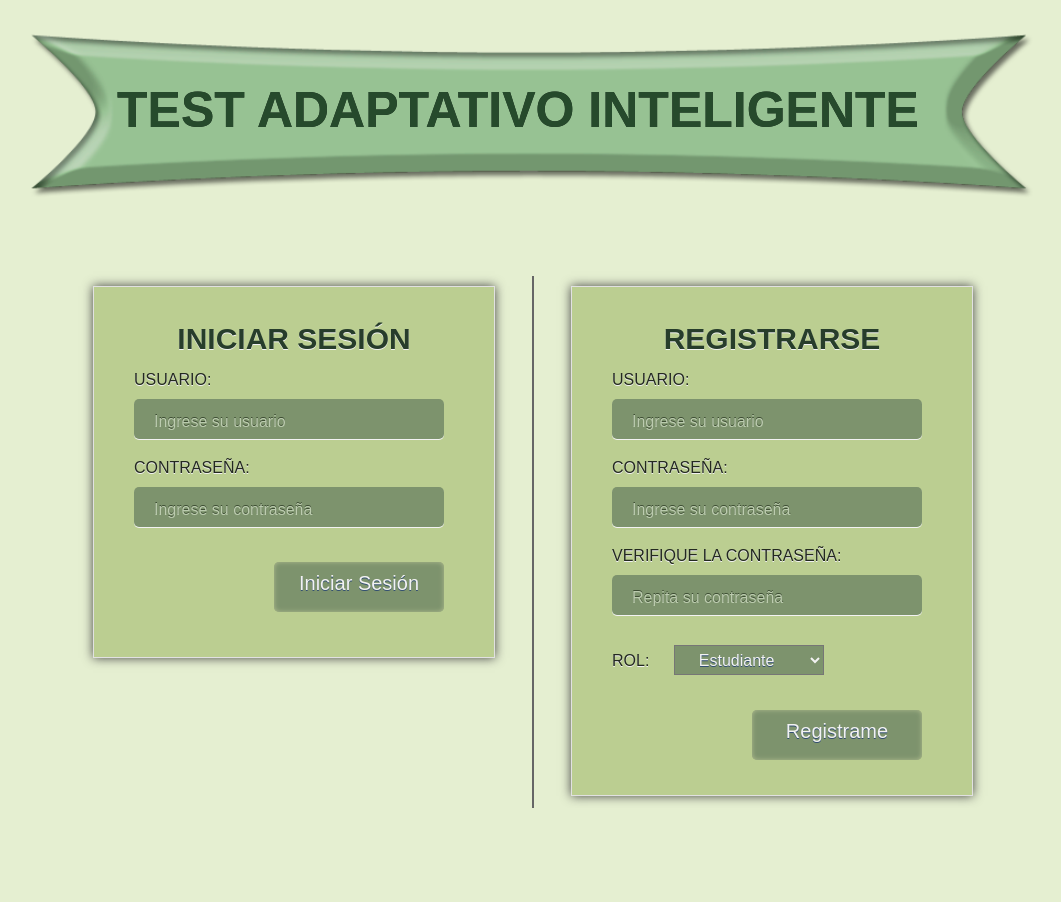
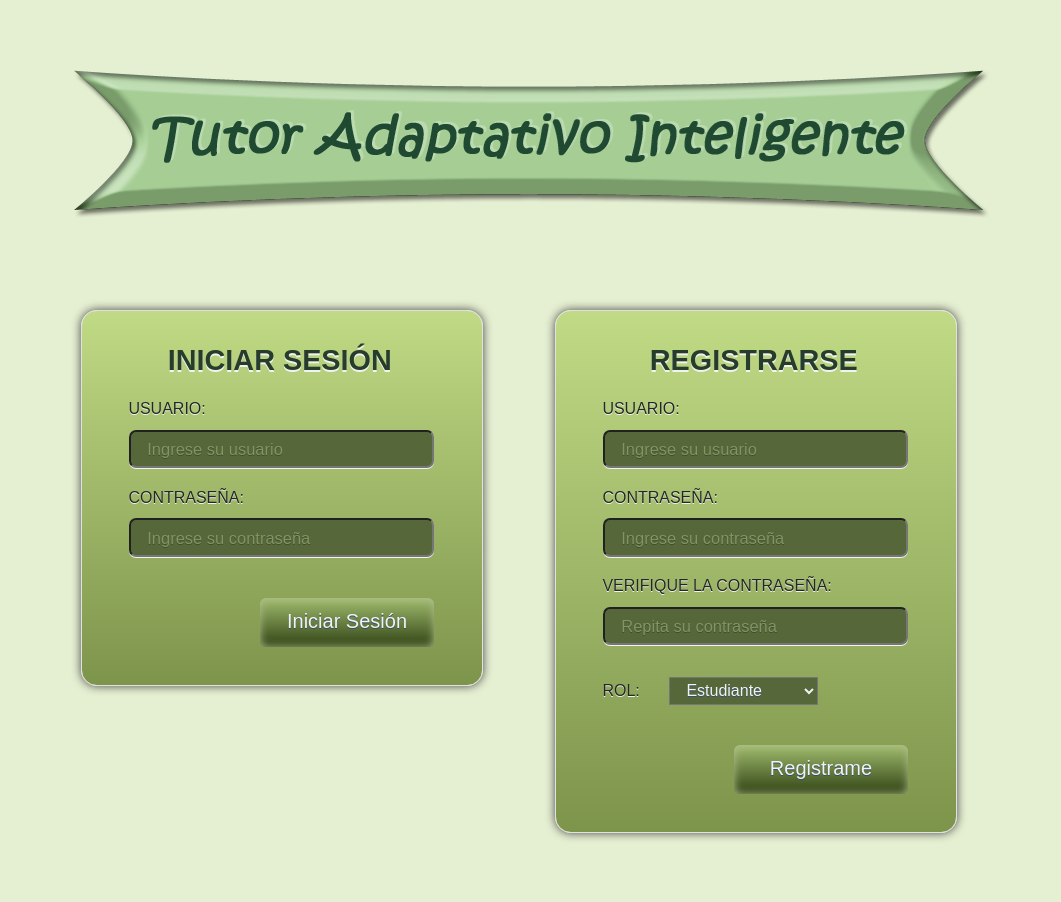
Before and after one commit to jcliberatol/relational-tai-software-engineering, a PHP site: page /index.html in a window 1280 px wide. Shown: the whole page, without its empty margins (107-1168 px from the left). Before the commit the page ends 808 px from the top, so only its background shows below. Run offline with PHP 8.4, Linux system fonts and the light colour scheme.

Commit message:
*Bueno puse como m?s bonito y ordenado el css *Agregue cosillas para mejorar la compatibiliad, sin embargo, aun no tengo la certeza de en que versiones de los diferentes navegadores funcione... *vale la pena lo revise en chrome o firefox (versiones recientes) y compare con una antigua para ver las diferencias...

```diff
--- a/Login/LoginDesign.css
+++ b/Login/LoginDesign.css
@@ -6,179 +6,215 @@
         Purpose of the stylesheet follows.
 */
 
+/*---------------------------------------------------------*/
+/*codigo para resetear estilos css en todos los navegadores*/
+/*-fija estandares iniciales iguales para todos los naveg.-*/
+
 root {
     display: block;
 }
+
+html, body, div, span, applet, object, iframe, h1, h2, h3, h4, h5, h6, p,
+blockquote, pre, a, abbr, acronym, address, big, cite, code, del, dfn, em,
+img, ins, kbd, q, s, samp, small, strike, strong, sub, sup, tt, var, b,
+u, i, center, dl, dt, dd, ol, ul, li, fieldset, form, label, legend,
+table, caption, tbody, tfoot, thead, tr, th, td, article, aside, canvas,
+details, embed, figure, figcaption, footer, header, hgroup, menu, nav,
+output, ruby, section, summary, time, mark, audio, video {
+	margin: 0;
+	padding: 0;
+	border: 0;
+	font-size: 100%;
+	font: inherit;
+	vertical-align: baseline;
+}
+
 body, div, h1, form, fieldset, input, textarea {
-	margin: 0; padding: 0; border: 0; outline: none;
+	outline: none;
+}
+
+article, aside, details, figcaption, figure,
+footer, header, hgroup, menu, nav, section {
+	display: block;
 }
 
 html {
 	height: 100%;
 }
 
+ol, ul {
+	list-style: none;
+}
+
+blockquote, q {
+	quotes: none;
+}
+
+blockquote:before, blockquote:after,
+q:before, q:after {
+	content: '';
+	content: none;
+}
+
+table {
+	border-collapse: collapse;
+	border-spacing: 0;
+}
+
+/*---------------------------------------------------------*/
+/*---------------PAGINA LOGIN Y REGISTRO-------------------*/
+/* ------- em = 1÷16 × tamaño deseado en píxeles --------- */
+
 body {
         background: #e5efd1; /*color fondo*/
+        font-size: 1em;
 	font-family: sans-serif;
+        line-height: 1;
+        /*margin: auto;*/
 }
 
+/*----------Titulo Tutor Adaptativo Inteligente----------*/
 .cuadroTitulo {
-        min-width: 1000px; max-width: 1000px; height:190px;
-        margin: auto; padding: 23px 5px;
+        min-width: 62.5em; max-width: 62.5em; height:11.875em;
+        margin: 1.6em auto auto auto; padding: 1.44em 0.31em;
 
-        background-image: url(imagenes/cuadroTitulo.png);
+        background-image: url(imagenes/Titulo-KristenITC.png);
         background-repeat: no-repeat;
         background-position: center;
-}
-
-#Columnas {
-        height: auto; min-width: 960px; max-width: 960px;
-        margin: 40px auto 60px auto;
-
-        /*definición de columnas*/
-        column-count: 2;
-        -webkit-column-count: 2;
-        -moz-column-count: 2;
-        -o-column-count: 2;
-
-          /*Espacio entre columnas*/
-        column-gap: normal; /*1em;*/
-        -webkit-column-gap: auto; /*1em;*/
-        -moz-column-gap: 1em;/* 2em;*/
-        -o-column-gap: auto; /*1em;*/
-
-         /*Agrega una barra solida de color*/
-        column-rule: 2px solid #666;
-        -webkit-column-rule: 2px solid #666;
-        -moz-column-rule: 3px solid #666;
-        -o-column-rule: 2px solid #666;
+        position: relative;
 
 }
 
-#login {
-        float:left;
-        min-height: 300px; height:  300px;
-        min-width: 350px; width: 350px;
-        margin:  10px auto 152px 40px; padding: 35px 25px;
-
-	background: #bbce91; border: 1px solid #e1e1e1;  /*color cuadro / color linea*/
-	-moz-box-shadow: 0px 0px 10px #444; /*sombra cuadro mozilla*/
-	-webkit-box-shadow: 0px 0px 10px #444; /*sombra cuadro en vabegadores webkit*/
+/*Contenedor: contiene la columna "login" y la columna "registro"*/
+#layout {
+        width: 62.5em; min-width: 62.5em; height: 40em;
+        margin: 0 auto;
 }
 
-#registro {
-        float:left;
-        min-width: 240px; width: 350px;
-        margin: 10px auto 10px 30px; padding: 35px 25px;
+/*--------------Columnas login y registro--------------*/
+#login, #registro
+{
+        background-color: #b3c981;
+        float: left;
+        width: 20em;
+        margin: 3em 1.5em 2em 3em;
+        padding: 2.2em  3em 2em 2em;
+        border-left: 0.06em solid #9bab79;
+        border-top: 0.06em solid #9bab79;
+        border-right: 0.18em solid #859367;
+        border-bottom: 0.18em solid #859367;
+}
+.boxshadow #login, .boxshadow #registro
+{
+        background-color: #afc779; border: 0.06em solid #e1e1e1;  /*color cuadro / color linea*/
+	-moz-box-shadow: 0em 0em 0.62em #444; /*sombra cuadro mozilla*/
+	-webkit-box-shadow: 0em 0em 0.62em #444; /*sombra cuadro en vabegadores webkit*/
 
-	background: #bbce91; border: 1px solid #e1e1e1;  /*color cuadro/borde*/
-	-moz-box-shadow: 0px 0px 10px #444; /*sombra cuadro mozilla*/
-	-webkit-box-shadow: 0px 0px 10px #444; /*sombra cuadro en vabegadores webkit*/
+        background: -moz-linear-gradient(top, #cce98b 0%, #8da655 100%); /* firefox */
+	background: -webkit-gradient(linear, left top, left bottom, color-stop(0%,#c0da85), color-stop(100%,#7d944b));
+}
+.borderradius #login, .boxshadow #registro {
+    	border-radius: 1em;
+        -moz-border-radius: 1em;
+        -webkit-border-radius: 1em;
 }
 
-h1 {
-        min-width: 820px; width:820px; height:60px;
-        margin: auto; padding: 8px 75px;
+/*-----Estilo letra h2 = títulos de los formularios-----*/
+h2 {
+        margin: 0 0 0.93em 0.4em;
 
-        /*border: 1px solid #000;  */ /*ayuda a visualizar espacio que ocupa*/
-
-        font-size: 50px; color: #264a2c; text-align: center;
-        margin: 50px 0 0 0px;
-        text-transform: uppercase; text-shadow: 0 0 0 #1a261c;
-
-
+        font-size: 1.8em; color: #273d2b; text-align: center;
+        text-transform: uppercase; font-weight: 600;
+        text-shadow: 0em 0.062em 0em #f2f2f2;
 }
 
-h2 {
-	font-size: 30px; color: #273d2b; text-align: center;
-        margin: 0 0 15px 0;
-        text-transform: uppercase; text-shadow: 0px 1px 0px #f2f2f2;
+/*-----------definicion de estilo de etiqueta-----------*/
+label {
+        width: 14.8em;
+        min-width: 14.8em;
+        margin: auto 0.9em;
+
+	font-size: 1em; color: #232920; text-align: left;
+        font-family: sans-serif; font-weight: 300;
+        text-transform: uppercase;
+        /*background: #ccc;*/
+}
+.textshadow label {
+        text-shadow: 0em 0.0625em 0em #f2f2f2;
 }
 
-label {
-	/*float: left;*/
-        width: 400px;
-        margin: 10px 10px 7px 15px;
-	font-size: 16px; color: #232920; text-align: left;
-	text-transform: uppercase; text-shadow: 0px 1px 0px #f2f2f2;
+/*------------definicion cuadros de entrada------------*/
+input {
+	width: 16.1em; height: 1.8em;
+        margin:  0.75em 0em 1.30em 0.9em;
+        padding: 0.2em 1.2em 0.1em 1em;
+
+	background: #566839;
+
+	font-family: sans-serif; font-size: 1.03em;
+        color: #f2f2f2; text-transform: none;
+}
+.borderradius input {
+    	border-radius: 0.43em;
+        -moz-border-radius: 0.43em;
+        -webkit-border-radius: 0.43em;
+}
+.boxshadow input {
+    	-moz-box-shadow: 0em 0.062em 0em #f2f2f2;
+        -webkit-box-shadow: 0em 0.062em 0em #f2f2f2;
+}
+.textshadow input {
+        text-shadow: 0em -0.062em 0em #334f71;
+}
+input::-webkit-input-placeholder  {
+    	color: #829462; text-shadow: 0em 0.06em 0em #3e4e34;
+}
+input:-moz-placeholder {
+	    color: #829462; text-shadow: 0em 0.06em 0em #3e4e34;
 }
 
-input {
-	width: 270px; height: 35px;
-        margin: 10px 0px 20px 15px; padding: 5px 20px 0px 20px;
+/*-----------------definicion de boton-----------------*/
+a.boton{
+        float:right;
+        display: block; width: 7.5em; height: 1.2em;
+	padding: 0.62em 0.62em 0.62em 0.62em;
+        margin: 1em auto 0.3em 7.2em;
 
-	background: #7d936d;
-
-	border-radius: 5px;
-        -moz-border-radius: 3px;
-        -webkit-border-radius: 5px;
-
-	-moz-box-shadow: 0px 1px 0px #f2f2f2;
-        -webkit-box-shadow: 0px 1px 0px #f2f2f2;
-
-	font-family: sans-serif; font-size: 16px; color: #f2f2f2;
-        text-transform: none; text-shadow: 0px -1px 0px #334f71;
-}
-input::-webkit-input-placeholder  {
-    	color: #bcccaf; text-shadow: 0px -1px 0px #3e4e34;
-}
-input:-moz-placeholder {
-	    color: #bcccaf; text-shadow: 0px 1px 0px #3e4e34;
-}
-
-/* CAMBIÉ ESTE OBJETO ""INPUT SUBMIT"" POR UN ENLACE DE CLASE BOTON*/
-/*
-input[type=submit] {
-        float: right;
-	width: 150px; height: 48px;
-        margin: 15px 25px 0 0; padding: 10px 15px;
-
-        -moz-box-shadow: 0px 0px 5px #999;
-        -webkit-box-shadow: 0px 0px 5px #999;
-	border: 1px solid #57623d;
-
-        font-family: sans-serif; font-size: 20px; color: #f2f2f2;
-        text-transform: none; text-shadow: 0px 1px 0px #334f71;
+        font-family: Sans-Serif; font-size: 1.25em; text-align: center;
+	text-transform: none; text-decoration: none;
+	color: #f2f2f2;
 
         cursor: pointer;
 }
-*/
+.no-boxshadow a.boton{
+        background-color: #6a853a;
+        border: 2px solid #526928;
+}
+.boxshadow a.boton{
+    	background: -moz-linear-gradient(top, #a1bd6e 0%, #304214 100%); /* firefox */
+	background: -webkit-gradient(linear, left top, left bottom, color-stop(0%,#a1bd6e), color-stop(100%,#304214)); /* webkit */
+         box-shadow: inset 0em 0em 0.44em #b0bc8f;
+        -moz-box-shadow: inset 0em 0em 0.44em #b0bc8f;
+	-webkit-box-shadow: inset 0em 0em 0.44em #b0bc8f;
+}
+.borderradius a.boton {
+	border-radius: 0.32em;
+        -moz-border-radius: 0.32em;
+        -webkit-border-radius: 0.32em;
+}
+.textshadow a.boton {
+        text-shadow: 0em 0.062em 0em #334f71;
+}
 
-a.boton{
-        float:right;
-        display: block; width: 150px; height: 30px;
-	padding: 10px 10px; margin: 15px 25px auto;
-	cursor: pointer;
+/*-------------definicion de lista seleccion--------------*/
+select {
+    width: 9.37em; height: 1.8em;
+    padding: 0.2em 0em 0.2em 0.8em; margin: 0.625em 0em 1.25em 0.625em;
 
-        background-color: #7d936d; /* old browsers */
-	/*background: -moz-linear-gradient(top, #8DD297 0%, #398525 100%); /* firefox */
-	/*background: -webkit-gradient(linear, left top, left bottom, color-stop(0%,#8DD297), color-stop(100%,#398525)); /* webkit */
+    background: #566839;
 
-        box-shadow: inset 0px 0px 7px #b0bc8f;
-        -moz-box-shadow: inset 0px 0px 7px #b0bc8f;
-	-webkit-box-shadow: inset 0px 0px 5px #b0bc8f;
-	/*border: 1px solid #5ea617;*/
-	border-radius: 5px;
-
-        font-family: Sans-Serif; font-size: 20px; text-align: center;
-	text-transform: none; text-decoration: none;
-	color: #f2f2f2;
-	text-shadow: 0px 1px 0px #334f71;
-}
-/*
-a {
-    margin: 20px 30px 30px 20px;
-    font-family: sans-serif; font-size: 30px; color: #5fae24; text-transform: none; text-shadow: 0px -1px 0px #334f71;
-}
-*/
-select {
-    width: 150px; height: 30px;
-    padding: 0px 0px 0px 20px; margin: 10px 0px 20px 10px;
-
-    background: #7d936d;
-
-    font-family: sans-serif; font-size: 16px; text-align: left;
+    font-family: sans-serif; font-size: 1em; text-align: left;
     text-transform: none;
     color: #f2f2f2;
-    text-shadow: 0px 1px 0px #334f71;
+    text-shadow: 0em 0.062em 0em #334f71;
 }
--- a/index.html
+++ b/index.html
@@ -5,53 +5,82 @@ and open the template in the editor.
 <!DOCTYPE html>
 
 <!--
-página login (aun falta agregar formulario de registro)
+NOTA:
+Para mejorar compatibilidad con IE<9 consegir librería "html5.js" y añadir a
+la cabecera el siguiente código:
+
+    <script>
+        var e = ("abbr,article,aside,audio,canvas,datalist,details," +
+        "figure,footer,header,hgroup,mark,menu,meter,nav,output," +
+        "progress,section,time,video").split(',');
+        for (var i = 0; i < e.length; i++) {
+            document.createElement(e[i]);
+        }
+    </script>
+
+aún no he conseguido la librería
 -->
 
 <html>
     <head>
         <title>Tutor Adaptativo Inteligente</title>
         <meta http-equiv="Content-Type" content="text/html; charset=UTF-8">
-        <link rel="stylesheet" href="Login/loginDesign.css" type="text/css" media="screen">
-        <script src="modernizr.min.js"></script> <!--No la he usado jaja-->
+
+        <!-- El comentario de abajo mejora compatibilidad con IE-->
+
+        <!--[if lt IE 9]>
+        <script src="//html5shiv.googlecode.com/svn/trunk/html5.js"></script>
+        <![endif]-->
+
+        <link rel="stylesheet" href="Login/loginDesign.css" type="text/css"
+              media="screen">
+        <script type="text/javascript" src="Login/LoginJS.js"></script>
+
+        <!--Libreria modernizr utilizada en el documento css-->
+        <script src="modernizr.min.js"></script>
     </head>
-    <body>
+    <body id="cuerpo">
         <header>
-             <div class="cuadroTitulo">
-                <h1>Test Adaptativo Inteligente</h1>
-             </div>
+             <div class="cuadroTitulo"></div>
         </header>
 
-        <div id="Columnas">
+        <div id="layout" name="layout">
+            <section id="login" name="login">
 
-            <section id="login">
-               <h2>Iniciar Sesión</h2>
-               <form>
-                   <fieldset>
+               <form id="formularioLogin" name="formularioLogin">
+                   <h2>Iniciar Sesión</h2>
+                   <fieldset name="caja">
                        <label for="name">Usuario:</label>
-                       <input type="text" id="nombreInicio" placeholder="Ingrese su usuario"/>
+                       <input type="text" id="nombreInicio" name="usuario"
+                              placeholder="Ingrese su usuario"/>
 
                        <label for="name">Contraseña:</label>
-                       <input type="password" id="passInicio" placeholder="Ingrese su contraseña">
+                       <input type="password" id="passInicio"
+                              placeholder="Ingrese su contraseña">
 
-                       <!--<a href="PrimeraPagina/html/primarytest.html"><input type="submit" value="Iniciar Sesión"/></a>  -->
-                       <a href="PrimeraPagina/html/primarytest.html" class="boton">Iniciar Sesión</a>
+                       <a href="PrimeraPagina/html/primarytest.html" class="boton"
+                          onBlur="verificarEntrada(this)">
+                          Iniciar Sesión</a>
                    </fieldset>
                </form>
             </section>
 
-            <section id="registro">
-                <h2>Registrarse</h2>
-               <form>
+            <section id="registro" name="registro">
+
+               <form id="formularioRegistro" name="formularioRegistro">
+                   <h2>Registrarse</h2>
                    <fieldset>
                        <label for="name">Usuario:</label>
-                       <input type="text" id="nombreRegistro" placeholder="Ingrese su usuario"/>
+                       <input type="text" id="nombreRegistro"
+                              placeholder="Ingrese su usuario"/>
 
                        <label for="name">Contraseña:</label>
-                       <input type="password" id="passRegistro" placeholder="Ingrese su contraseña">
+                       <input type="password" id="passRegistro"
+                              placeholder="Ingrese su contraseña">
 
                        <label for="name">Verifique la contraseña:</label>
-                       <input type="password" id="pass2Registro" placeholder="Repita su contraseña">
+                       <input type="password" id="pass2Registro"
+                              placeholder="Repita su contraseña">
 
                        <label for="name">Rol:</label>
                        <select id="rol">
@@ -59,12 +88,12 @@ página login (aun falta agregar formulario de registro)
                        <option value="2">Profesor</option>
                        </select>
 
-                       <!--input type="submit" value="Registrame"/> -->
-                       <a href="#" class="boton">Registrame</a>
+                       <a href="#" class="boton" onClick="">Registrame</a>
                    </fieldset>
                </form>
             </section>
         </div>
-
+        <!--BOTON USADO EN UNA PRACTICA-->
+        <!--<input type="button" value="Resultado" onClick="validar()">  -->
     </body>
 </html>
```
Also changed, not shown: Login/LoginJS.js (added, +69 -0 lines), index.php (added, +7 -0 lines), Login/imagenes/Titulo-KristenITC.png (added), Login/imagenes/Titulo-Vijaya.png (added).
